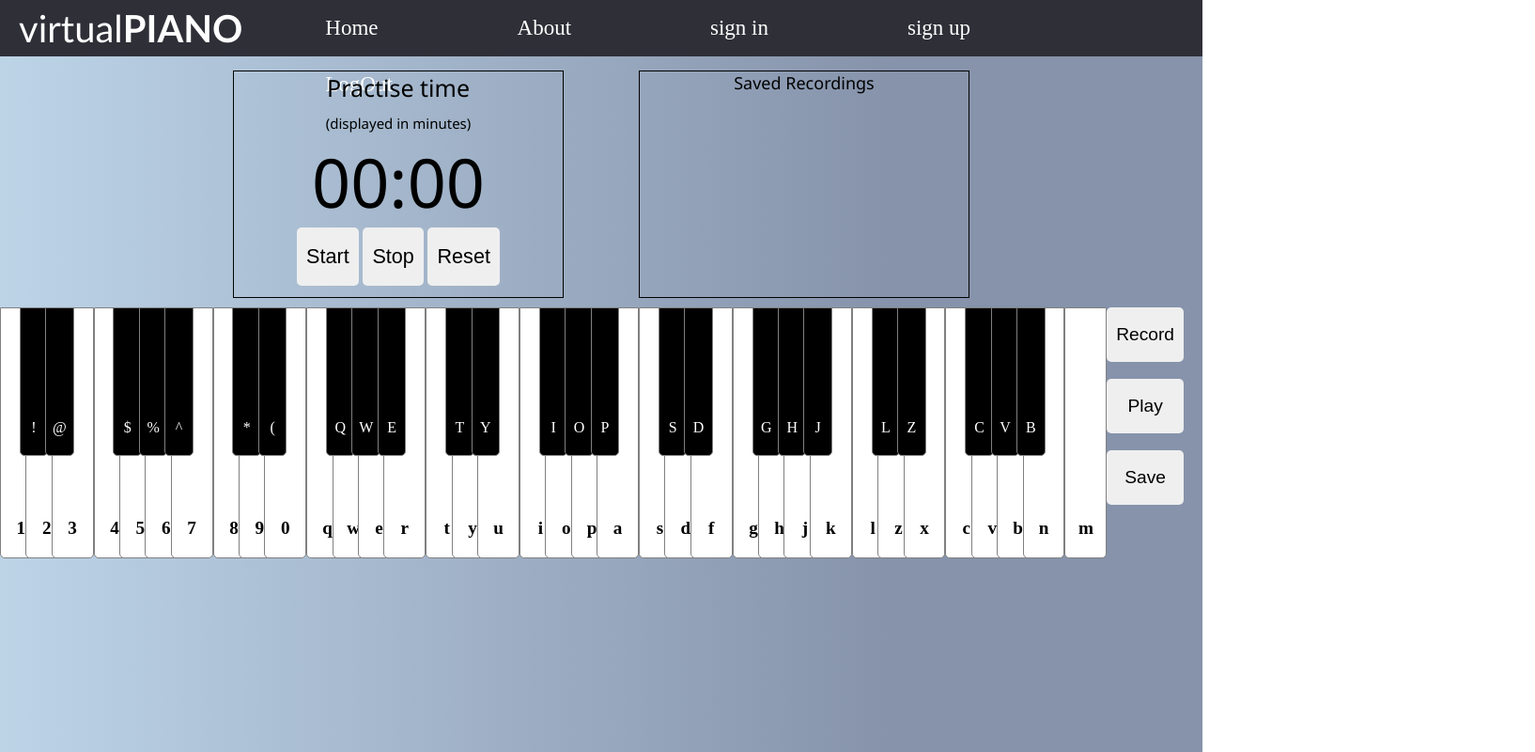
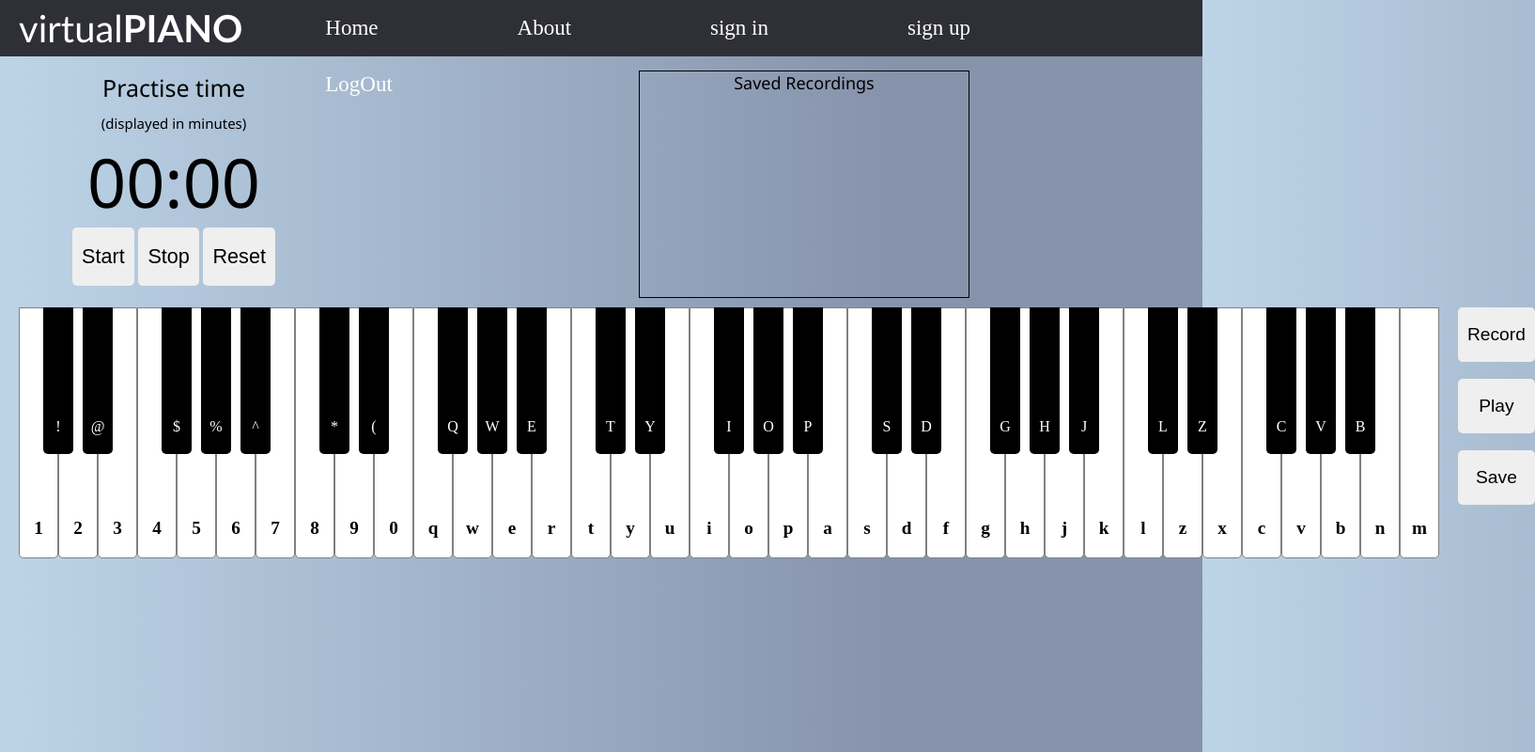
Before and after one commit to bhavanireddy2004/virtualPianoWoc, a plain HTML site: page index.html in a window 1280 px wide. Shown: the whole page at 94% size, 1634 px wide, since content can reach past the window. Drawn offline with Linux system fonts and the light colour scheme; no server answers.

Commit message:
minor changes css

```diff
--- a/CSS/style.css
+++ b/CSS/style.css
@@ -61,27 +61,24 @@ body{
 }
 .piano{
     display: flex;
-    justify-content: center;
+    /* justify-content: center;    */
 }
 .white{
-    width: 6vh;
+    width: 5vh;
     height: 30vh;
     background-color: white;
     border: 1px solid grey;
     padding-top: 5px;
     border-bottom-right-radius: 5px;
     border-bottom-left-radius: 5px;
-
-
-
 }
 .black{
     width: 4vh;
     height: 17vh;
     background-color: black;
-    border: 1px solid grey;
-    margin-left: -3vh;
-    margin-right: -3vh;
+    /* border: 0.5px solid grey; */
+    margin-left: -2vh;
+    margin-right: -2vh;
     z-index: 2;
     border-bottom-right-radius: 5px;
     border-bottom-left-radius: 5px;
@@ -95,7 +92,7 @@ body{
     background-color: #333;
 }
 .white{
-    display: flex;
+  display: flex;
   justify-content: center;
   align-items: flex-end;
   font-size: 1.2rem;
@@ -110,8 +107,6 @@ body{
     font-size: 1rem;
     padding-bottom: 20px;
     color: white;
-
-
 }
 .container{
     width: 100%;
@@ -379,11 +374,11 @@ form span{
     margin-left: 10px;
 } */
 .container2{
-    width: 350px;
+    width: 250px;
     height: 240px;
-    border: 1.5px solid black;
+    /* border: 1.5px solid black; */
     margin-bottom:10px;
-    margin-right:40px;
+    margin-left:60px;
     margin-top: 15px;
     text-align: center;
     font-size: 18px;
@@ -393,8 +388,9 @@ form span{
     width: 350px;
     height: 240px;
     border: 1.5px solid black;
+    float:right;
     margin-bottom: 10px;
-    margin-left:40px;
+    margin-left:370px;
     margin-top: 15px;
     text-align: center;
     font-size: 18px;
@@ -424,11 +420,14 @@ button:hover{
     font-size: 0.6em;
     font-weight: 400;
 }
+.unite{
+    padding-left: 20px;
+}
 .container3{
     float: right;
     display: flex;
-   flex-direction: column ;
-    padding-right: 20px;
+   flex-direction: column;
+    padding-left: 20px;
 
 }
 /* .savedrecordings{
--- a/index.html
+++ b/index.html
@@ -36,7 +36,7 @@
         </div>
     </div>
 
-    <div id="timerRecorgings" style="display: flex; justify-content: center; align-items: center; ">
+    <div id="timerRecorgings" style="display: flex; align-items: center; ">
     <div class="container2">
 
         <h1 class="time">Practise time <br><span class="xcv">(displayed in minutes)</span></h1>
@@ -53,14 +53,8 @@
 </div>
 </div>
 
+ <div class="unite" style="display:flex">
 
-    <div class="container3">
-        <button id="record" class="record">Record</button>
-        <br>
-        <button id="play" class="play">Play</button>
-        <br>
-        <button id="save" class="save">Save</button>
-    </div>
 
 
     <div class="piano">
@@ -126,8 +120,14 @@
         <div class="key white" data-note="B6">n</div>
         <div class="key white" data-note="C7">m</div>
 
-
-
+    </div>
+    <div class="container3" >
+        <button id="record" class="record">Record</button>
+        <br>
+        <button id="play" class="play">Play</button>
+        <br>
+        <button id="save" class="save">Save</button>
+    </div>
     </div>
     <audio src="music/C2.mp3" id="C2"></audio>
     <audio src="music/C2s.mp3" id="C2s"></audio>
```
